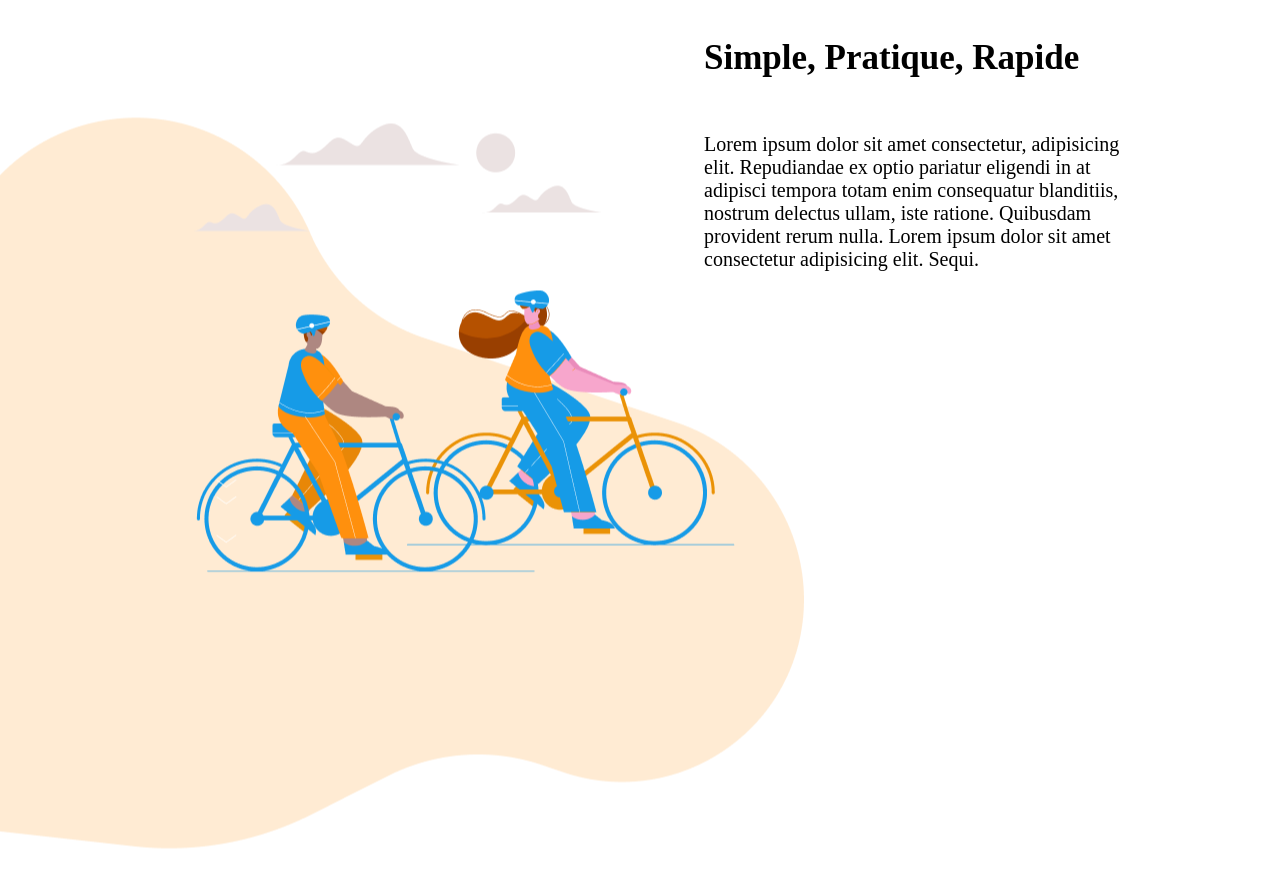
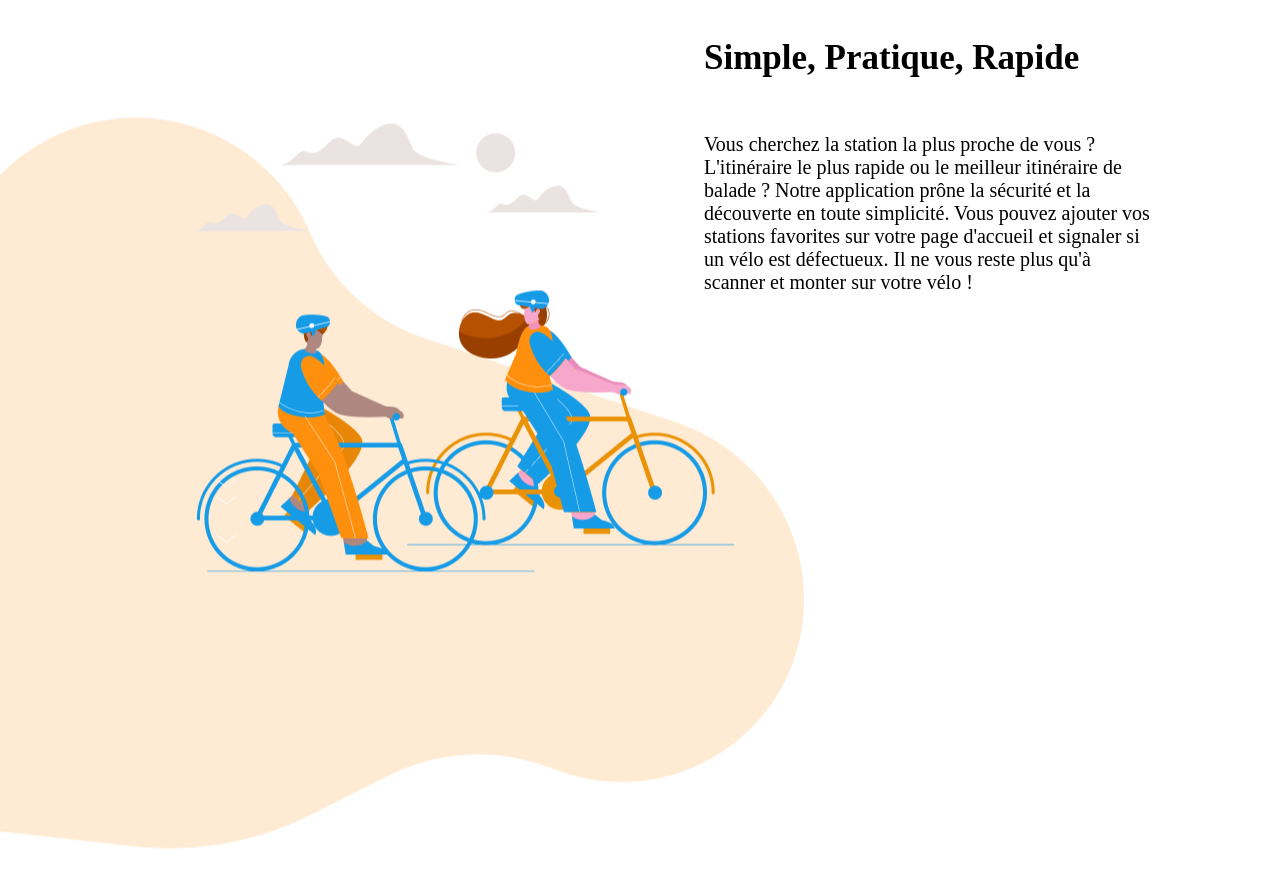
Before and after one commit to AmeKishibe/HeloVelo, a plain HTML site: page index.html in a window 1280 px wide. Shown: the part 2159-3046 px from the top of the page. Drawn offline with Linux system fonts and the light colour scheme; a web font is replaced by a local one.

Commit message:
replace lorem ipsum

```diff
--- a/index.html
+++ b/index.html
@@ -68,11 +68,10 @@
 
             <div class="def__section--paragraph--P">
                 <h3>Simple, Pratique, Rapide</h3>
-                <p>Lorem ipsum dolor sit amet consectetur, adipisicing elit. Repudiandae ex optio pariatur eligendi in
-                    at
-                    adipisci tempora totam enim consequatur blanditiis, nostrum delectus ullam, iste ratione. Quibusdam
-                    provident rerum nulla.
-                    Lorem ipsum dolor sit amet consectetur adipisicing elit. Sequi.</p>
+                <p>Vous cherchez la station la plus proche de vous ? L'itinéraire le plus rapide ou le meilleur itinéraire de balade ?
+                    Notre application prône la sécurité et la découverte en toute simplicité.
+                    Vous pouvez ajouter vos stations favorites sur votre page d'accueil et signaler si un vélo est défectueux.
+                    Il ne vous reste plus qu'à scanner et monter sur votre vélo !</p>
             </div>
         </div>
     </section>
```
